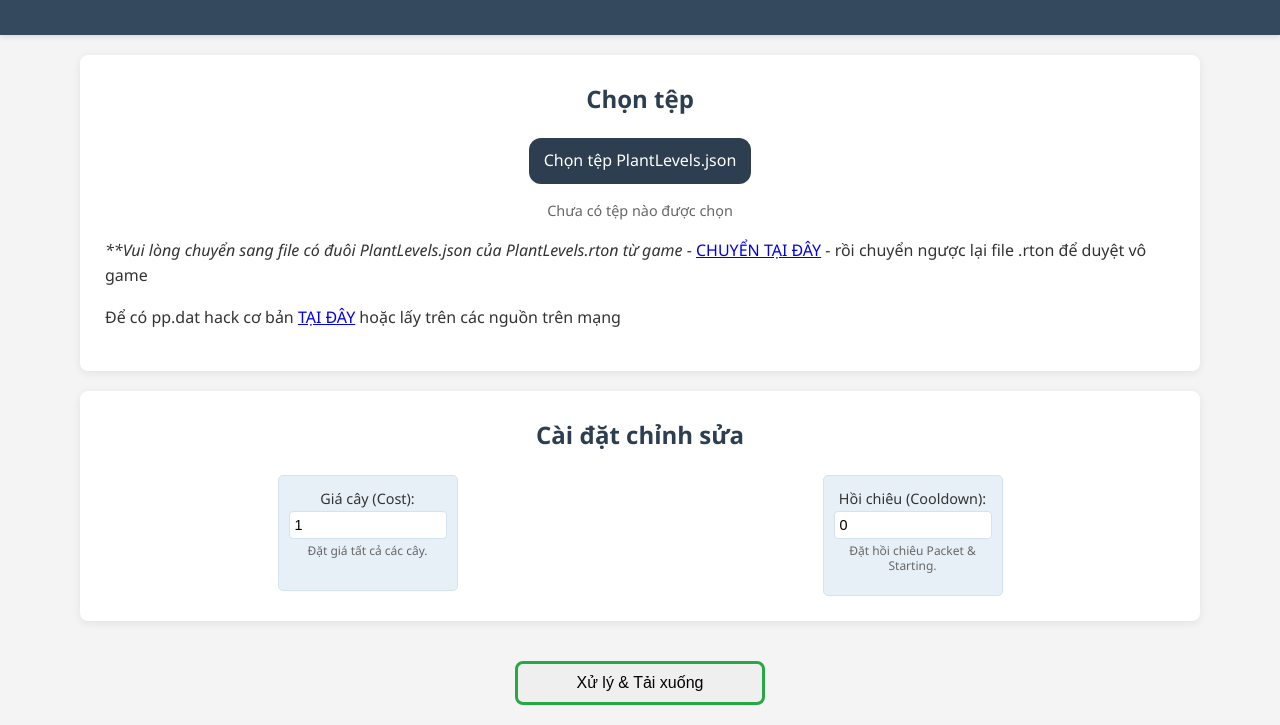
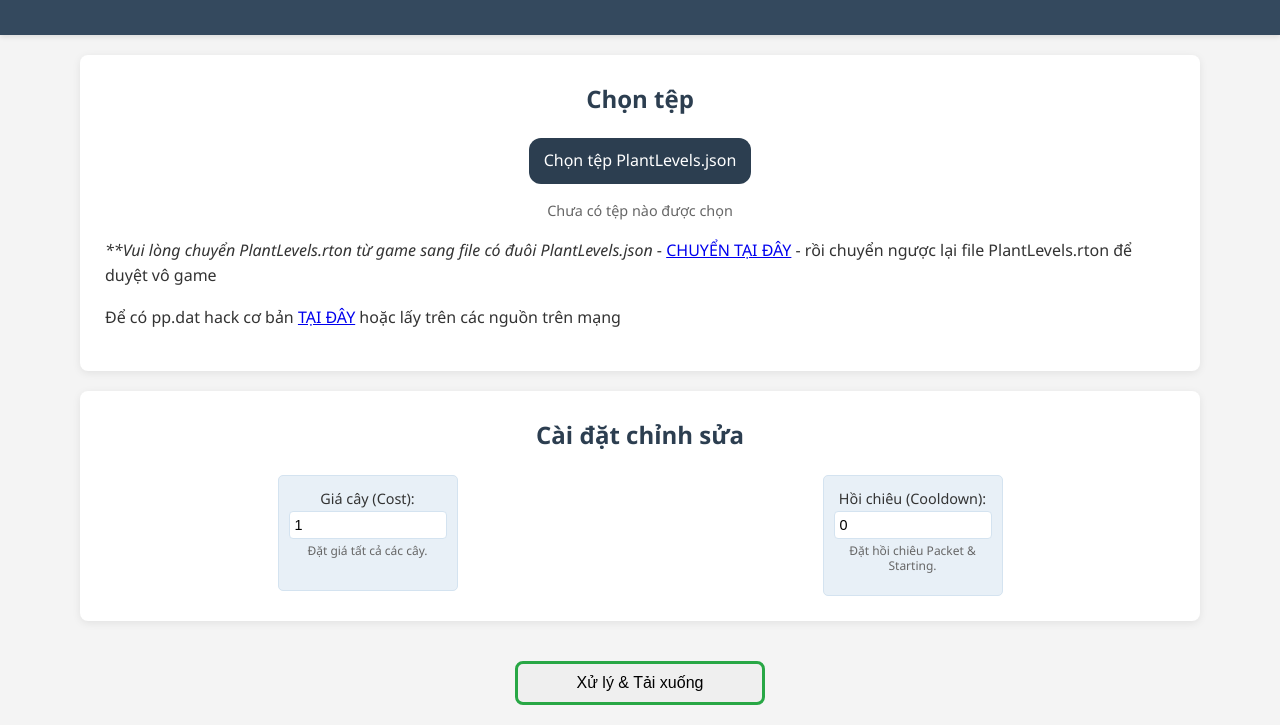
Before and after one commit to Khoiphuc/PlantsLevel, a plain HTML site: page index.html in a window 1280 px wide. Shown: the part 108-833 px from the top of the page. Drawn offline with Linux system fonts and the light colour scheme.

Commit message:
Update index.html

```diff
--- a/index.html
+++ b/index.html
@@ -22,8 +22,9 @@
                 <span class="custom-file-button">Chọn tệp PlantLevels.json</span>
                 <span id="fileNameDisplay" class="file-name-display">Chưa có tệp nào được chọn</span>
             </label>
-            <p><i>**Vui lòng chuyển sang file có đuôi PlantLevels.json của PlantLevels.rton từ game</i> - <a
-                    href="https://pvsz2.ru/convert/en">CHUYỂN TẠI ĐÂY</a> - rồi chuyển ngược lại file .rton để duyệt vô
+            <p><i>**Vui lòng chuyển PlantLevels.rton từ game sang file có đuôi PlantLevels.json </i> - <a
+                    href="https://pvsz2.ru/convert/en">CHUYỂN TẠI ĐÂY</a> - rồi chuyển ngược lại file PlantLevels.rton
+                để duyệt vô
                 game </p>
             <p>Để có pp.dat hack cơ bản <a href="https://pvsz2.ru/editor">TẠI ĐÂY</a> hoặc lấy trên các nguồn trên mạng
             </p>
```
